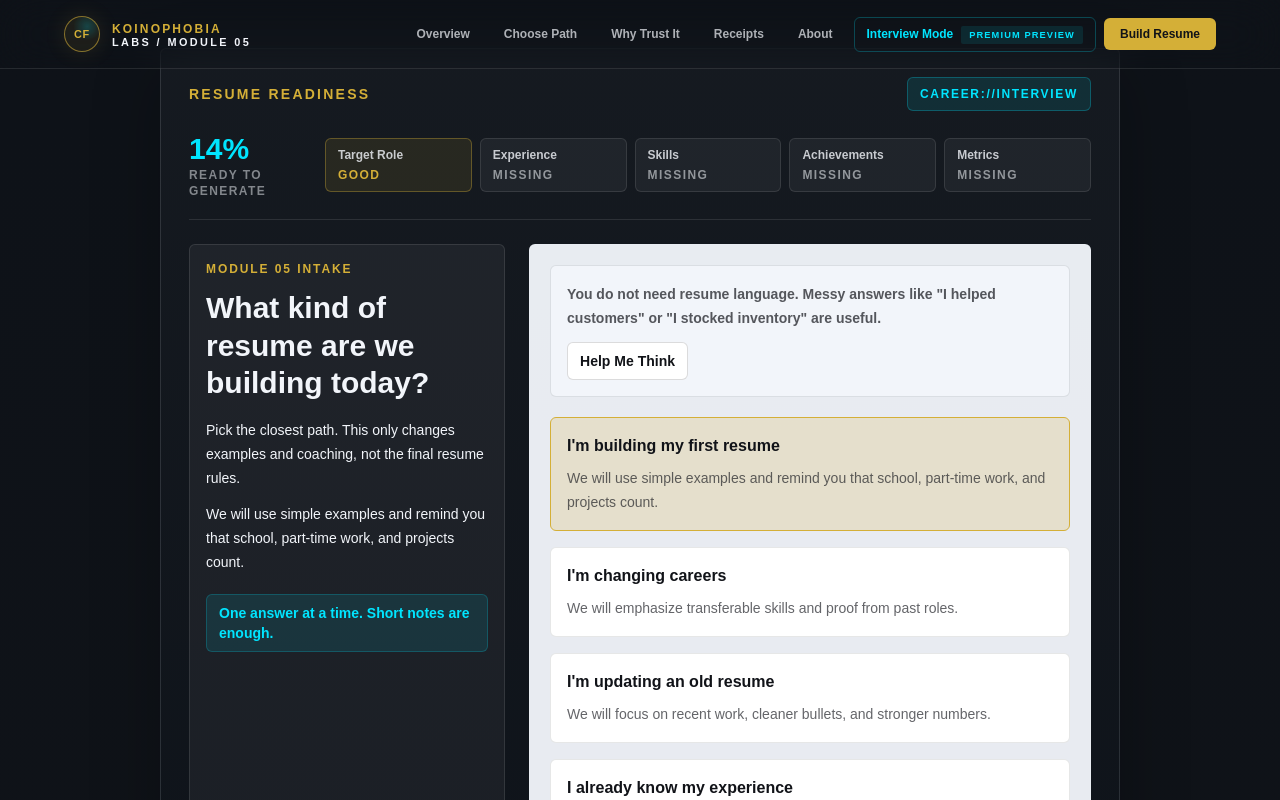
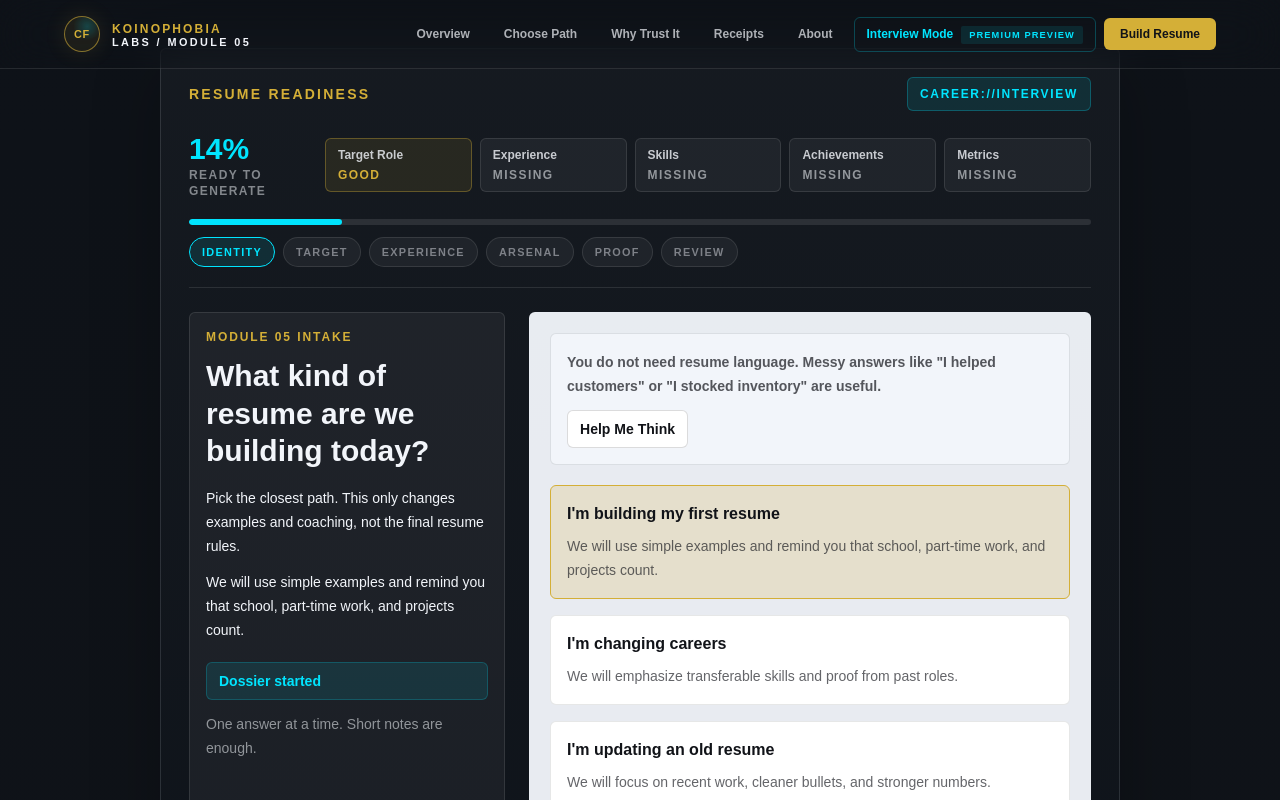
Before and after one commit to koinophobia-labs/career-forge-lite, a Next.js app: page / in a window 1280 px wide. Both pictures are taken after a click on the button "Build My Resume". Shown: the part 1935-2735 px from the top of the page. Built offline with nearby package versions, Linux system fonts and the light colour scheme.

Commit message:
Add interview momentum cues

```diff
--- a/src/app/globals.css
+++ b/src/app/globals.css
@@ -115,6 +115,31 @@ textarea {
 .ecosystem-dot-ember {
   background: #ff6a2b;
   color: #ff6a2b;
+}
+
+.completion-pulse {
+  animation: completion-pulse 1.8s ease-in-out infinite;
+}
+
+@keyframes completion-pulse {
+  0%,
+  100% {
+    opacity: 0.82;
+  }
+
+  50% {
+    opacity: 1;
+  }
+}
+
+@media (prefers-reduced-motion: reduce) {
+  html {
+    scroll-behavior: auto;
+  }
+
+  .completion-pulse {
+    animation: none;
+  }
 }
 
 @media print {
--- a/src/components/IntakeForm.tsx
+++ b/src/components/IntakeForm.tsx
@@ -58,6 +58,8 @@ type QuickStartPath =
   | "knows_experience"
   | "project_based"
   | "internal_application";
+
+type MomentumStage = "Identity" | "Target" | "Experience" | "Arsenal" | "Proof" | "Review";
 
 const requiredKeys: Array<keyof IntakeData> = ["fullName", "email", "targetJobTitle", "currentTitle"];
 
@@ -163,6 +165,35 @@ const quickStartPaths: Array<{ id: QuickStartPath; label: string; helper: string
   { id: "internal_application", label: "I'm applying internally", helper: "We will look for reliability, process knowledge, and cross-team support." }
 ];
 
+const momentumStages: MomentumStage[] = ["Identity", "Target", "Experience", "Arsenal", "Proof", "Review"];
+
+const questionStages: Record<Question["id"], MomentumStage> = {
+  quick_start: "Identity",
+  name: "Identity",
+  email: "Identity",
+  contact: "Identity",
+  target: "Target",
+  current_role: "Experience",
+  current_company: "Experience",
+  previous_role: "Experience",
+  additional_role: "Experience",
+  tools: "Arsenal",
+  responsibilities: "Arsenal",
+  scope: "Proof",
+  outcomes: "Proof",
+  template: "Review",
+  review: "Review"
+};
+
+const stageConfirmations: Record<MomentumStage, string> = {
+  Identity: "Dossier started",
+  Target: "Career lane locked",
+  Experience: "Experience frame captured",
+  Arsenal: "Experience signals captured",
+  Proof: "Proof signals added",
+  Review: "Resume package ready"
+};
+
 const allScopeFields: Array<{ key: keyof IntakeData; label: string }> = [
   { key: "customersServed", label: "Customers/users" },
   { key: "ticketsHandled", label: "Tickets/requests" },
@@ -355,6 +386,9 @@ export function IntakeForm({
   const showTargetMatches = targetSearchOpen && (!exactTargetMatch || Boolean(normalizedTargetQuery));
   const selectedSignals = data.selectedResponsibilities.length + data.selectedOutcomes.length;
   const pathGuidance = quickStartPaths.find((path) => path.id === quickStartPath)?.helper ?? quickStartPaths[0].helper;
+  const currentStage = questionStages[question.id];
+  const currentStageIndex = momentumStages.indexOf(currentStage);
+  const stageProgress = Math.round(((currentStageIndex + 1) / momentumStages.length) * 100);
 
   const roleSummary = useMemo(() => {
     const roles = [
@@ -411,6 +445,26 @@ export function IntakeForm({
       (sections.reduce((sum, section) => sum + (section.status === "Strong" ? 1 : section.status === "Good" ? 0.68 : 0), 0) / sections.length) * 100
     );
     return { sections, score };
+  }
+
+  function getMomentumConfirmation() {
+    if (question.id === "target" && data.targetJobTitle.trim()) return `Lane locked: ${data.roleFamily}`;
+    if (question.id === "tools" && selectedTools.length) return "Tools added to your dossier";
+    if (question.id === "responsibilities" && (data.selectedResponsibilities.length || data.selectedActions.length)) {
+      return "Experience signals captured";
+    }
+    if (question.id === "review") return "Ready to forge resume package";
+    if (questionIndex > 0) return stageConfirmations[currentStage];
+    return "Dossier started";
+  }
+
+  function getContinueLabel() {
+    if (question.id === "target") return "Lock career lane";
+    if (question.id === "current_role" || question.id === "current_company") return "Add experience";
+    if (question.id === "tools" || question.id === "responsibilities") return "Capture signals";
+    if (question.id === "scope" || question.id === "outcomes" || question.id === "template") return "Review dossier";
+    if (question.id === "review") return "Forge resume";
+    return "Continue";
   }
 
   function setRoleFamily(roleFamily: RoleFamily) {
@@ -1580,6 +1634,17 @@ export function IntakeForm({
         );
       default:
         return (
+          <div className="space-y-5">
+            <div className="rounded-md border border-cyan/20 bg-cyan/10 p-4">
+              <p className="text-xs font-black uppercase tracking-[0.14em] text-spruce">Resume package ready</p>
+              <h3 className="mt-2 text-xl font-bold text-ink">You gave Career Forge enough signal to build your first resume package.</h3>
+              <div className="mt-4 grid gap-2 text-sm font-semibold text-ink/75 sm:grid-cols-2">
+                <span className="rounded-md bg-white/70 px-3 py-2">Role target: {data.targetJobTitle || "Not added yet"}</span>
+                <span className="rounded-md bg-white/70 px-3 py-2">Career lane: {data.roleFamily}</span>
+                <span className="rounded-md bg-white/70 px-3 py-2">Tools: {selectedTools.length || 0} captured</span>
+                <span className="rounded-md bg-white/70 px-3 py-2">Proof: {scopeSummary.length + data.selectedOutcomes.length} signals</span>
+              </div>
+            </div>
             <div className="grid gap-3 md:grid-cols-2">
               <ReviewItem label="Quick start path" value={quickStartPaths.find((path) => path.id === quickStartPath)?.label ?? "First resume"} onEdit={() => goToQuestionId("quick_start")} />
               <ReviewItem label="Contact" value={[data.fullName, data.email, data.phone, data.website].filter(Boolean).join(" / ")} onEdit={() => goToQuestionId("name")} />
@@ -1617,6 +1682,7 @@ export function IntakeForm({
               />
               <ReviewItem label="Template" value={selectedTemplate} onEdit={() => goToQuestionId("template")} />
             </div>
+          </div>
         );
     }
   }
@@ -1653,6 +1719,27 @@ export function IntakeForm({
               ))}
             </div>
           </div>
+          <div className="mt-5">
+            <div className="h-1.5 overflow-hidden rounded-full bg-white/10" aria-label={`Interview progress ${stageProgress}%`}>
+              <div className="completion-pulse h-full rounded-full bg-cyan transition-all duration-500" style={{ width: `${stageProgress}%` }} />
+            </div>
+            <div className="mt-3 flex flex-wrap gap-2">
+              {momentumStages.map((stage) => (
+                <span
+                  key={stage}
+                  className={`rounded-full border px-3 py-1.5 text-[0.68rem] font-black uppercase tracking-[0.12em] ${
+                    stage === currentStage
+                      ? "border-cyan bg-cyan/10 text-cyan"
+                      : momentumStages.indexOf(stage) < currentStageIndex
+                        ? "border-gold/35 bg-gold/10 text-gold"
+                        : "border-white/10 bg-white/5 text-paper/45"
+                  }`}
+                >
+                  {stage}
+                </span>
+              ))}
+            </div>
+          </div>
         </div>
 
         <div className="grid gap-6 lg:grid-cols-[0.72fr_1.28fr]">
@@ -1662,6 +1749,9 @@ export function IntakeForm({
             <p className="mt-4 text-sm leading-6 text-paper/68">{question.helper}</p>
             <p className="mt-3 text-sm leading-6 text-paper/58">{pathGuidance}</p>
             <p className="mt-5 rounded-md border border-cyan/20 bg-cyan/10 px-3 py-2 text-sm font-semibold text-cyan">
+              {getMomentumConfirmation()}
+            </p>
+            <p className="mt-3 text-sm leading-6 text-paper/55">
               {questionIndex === questions.length - 1
                 ? `${selectedSignals} guided signals captured. Review before generating.`
                 : "One answer at a time. Short notes are enough."}
@@ -1685,7 +1775,7 @@ export function IntakeForm({
                 type="submit"
                 className="min-h-12 rounded-md bg-ink px-6 font-bold text-paper transition hover:bg-gold hover:text-ink"
               >
-                {questionIndex === questions.length - 1 ? "Generate Resume" : "Continue"}
+                {getContinueLabel()}
               </button>
             </div>
           </div>
```
Also changed, not shown: scripts/smoke-generator.mjs (+13 -0 lines), 1 other file (tests, documents, lock files or other folders). Lines whose indentation alone changed are shown as unchanged.
